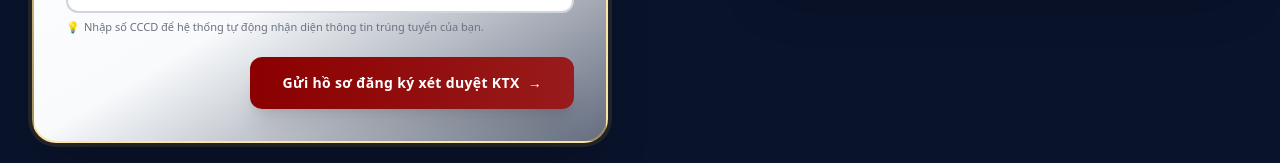
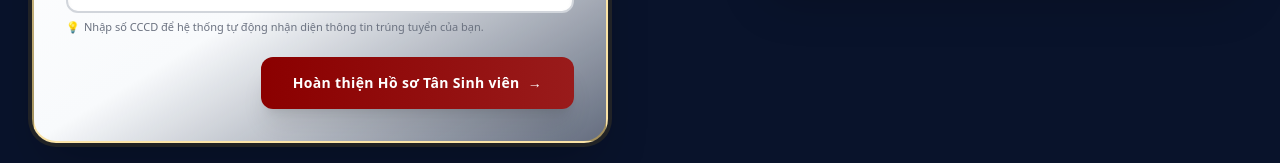
Before and after one commit to apag-hcm/ctsv, a Next.js app: page / in a window 1280 px wide. Shown: the part 605-768 px from the top of the page. Built offline with nearby package versions, Linux system fonts and the light colour scheme; no server answers; the database is empty.

Commit message:
Update page.tsx

```diff
--- a/app/page.tsx
+++ b/app/page.tsx
@@ -253,7 +253,7 @@ export default function StudentHomePage() {
                     disabled={loading}
                     className="w-full sm:w-auto px-8 py-4 bg-gradient-to-r from-[#8B0000] to-red-800 hover:from-red-900 hover:to-red-950 text-white font-extrabold rounded-xl text-xs sm:text-sm shadow-xl hover:shadow-red-900/20 transition-all transform hover:-translate-y-0.5 disabled:opacity-50 cursor-pointer flex items-center justify-center gap-2 tracking-wide"
                   >
-                    <span>{loading ? 'Đang xác thực...' : 'Gửi hồ sơ đăng ký xét duyệt KTX'}</span>
+                    <span>{loading ? 'Đang xác thực...' : 'Hoàn thiện Hồ sơ Tân Sinh viên'}</span>
                     <span>→</span>
                   </button>
                 </div>
```
